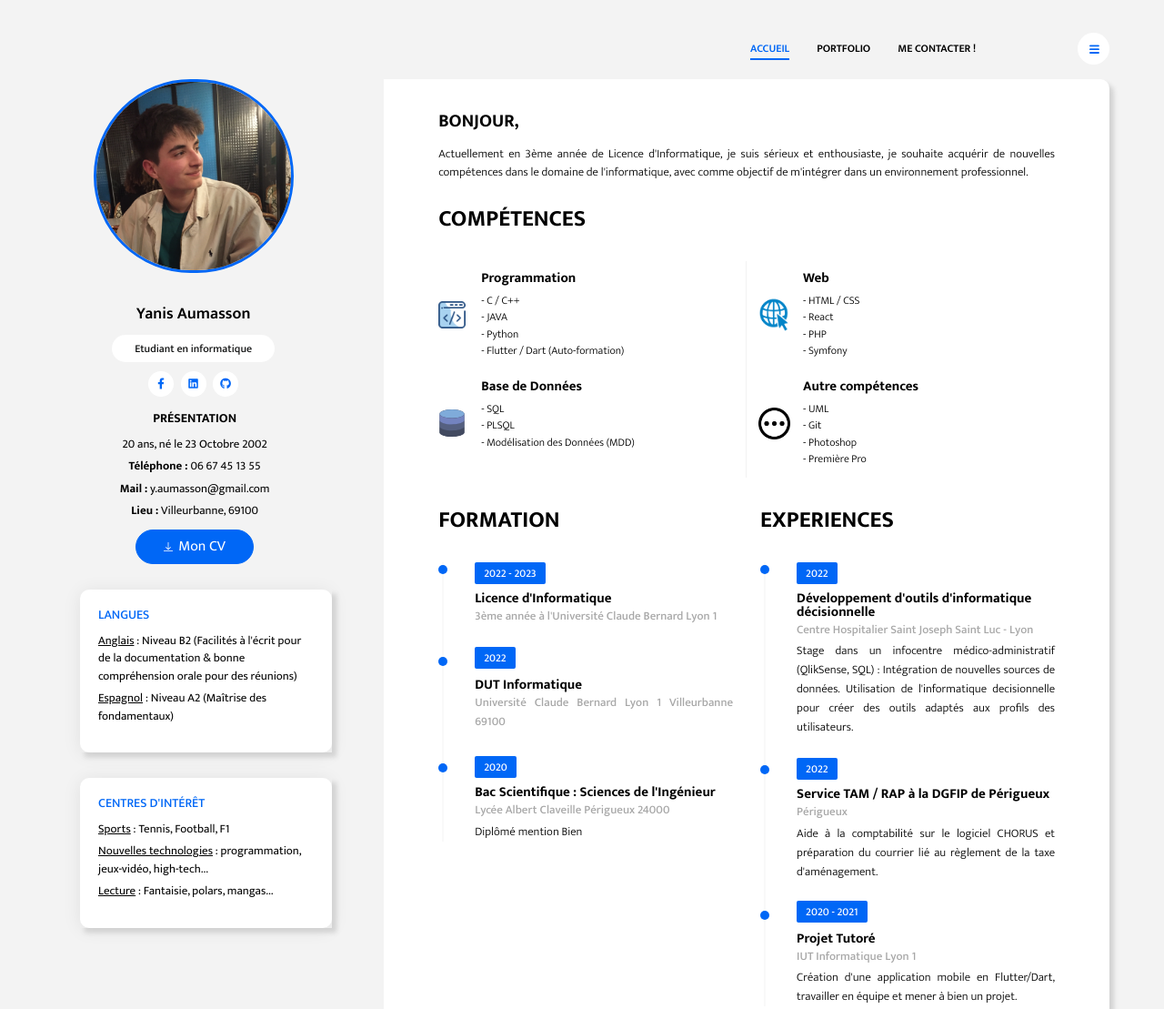
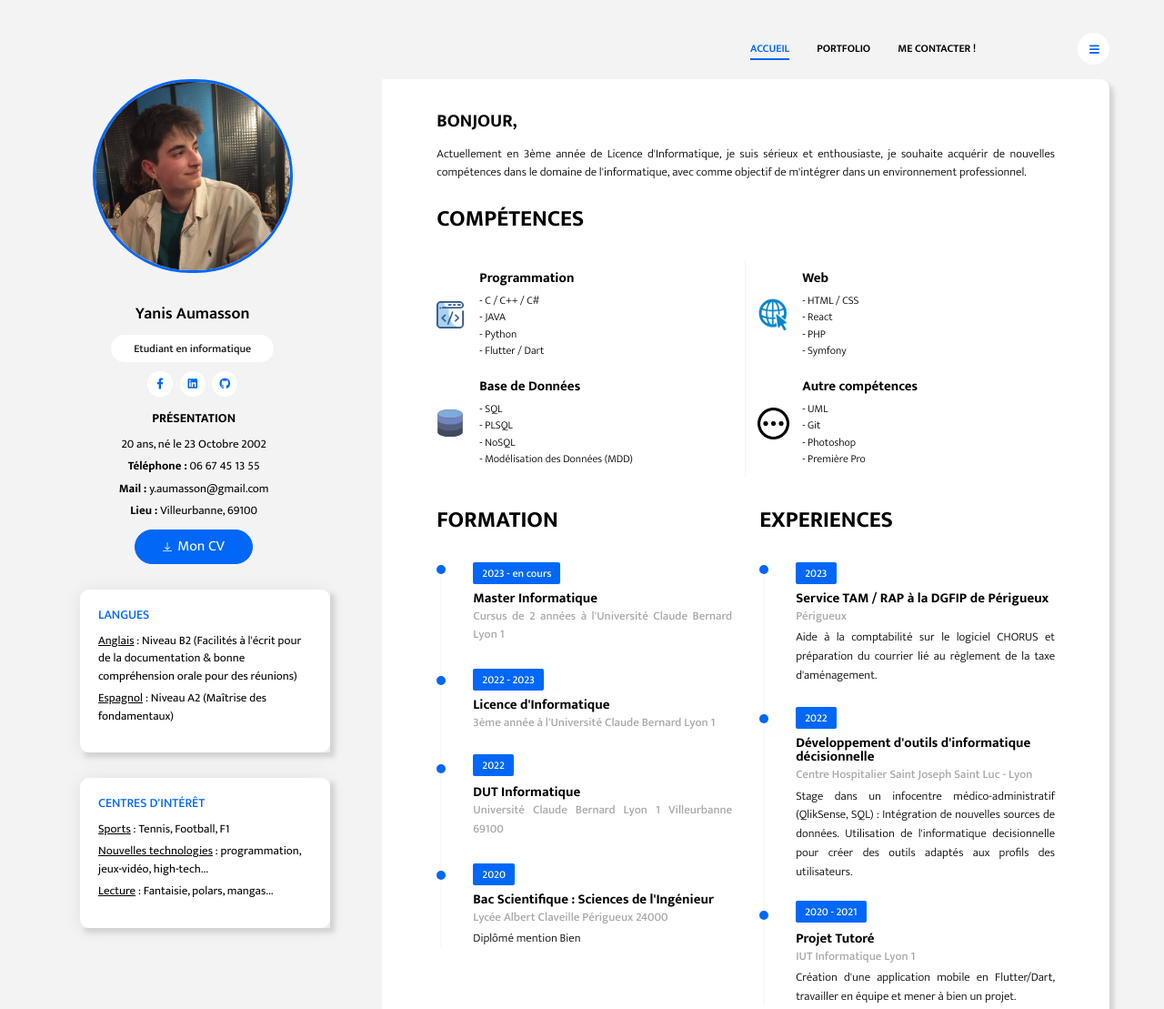
Before and after one commit to yanis37/yanis37.github.io, a website: page index.html in a window 1280 px wide. Shown: the top 1109 px of the page at 91% size. Drawn offline with Linux system fonts and the light colour scheme.

Commit message:
Update index.html

```diff
--- a/index.html
+++ b/index.html
@@ -102,10 +102,10 @@
                         </div>
                         <div class="media-body">
                             <h5 class="service-title">Programmation</h5>
-                            <p class="service-description">- C / C++</p>
+                            <p class="service-description">- C / C++ / C#</p>
                             <p class="service-description">- JAVA</p>
                             <p class="service-description">- Python</p>
-                            <p class="service-description">- Flutter / Dart (Auto-formation)</p>
+                            <p class="service-description">- Flutter / Dart</p>
                         </div>
                     </div>
                     <div class="media service-card col-lg-6">
@@ -128,6 +128,7 @@
                             <h5 class="service-title">Base de Données</h5>
                             <p class="service-description">- SQL</p>
                             <p class="service-description">- PLSQL</p>
+                            <p class="service-description">- NoSQL</p>
                             <p class="service-description">- Modélisation des Données (MDD)</p>
                         </div>
                     </div>
@@ -152,6 +153,14 @@
                     <div class="col-lg-6">
                         <h2 class="section-title">Formation</h2>
                         <ul class="time-line">
+
+                            <li class="time-line-item">
+                                <span class="badge badge-primary">2023 - en cours</span>
+                                <h6 class="time-line-item-title">Master Informatique</h6>
+                                <p class="time-line-item-subtitle">Cursus de 2 années à l'Université Claude Bernard Lyon 1</p>
+
+                            </li>
+
                             <li class="time-line-item">
                                 <span class="badge badge-primary">2022 - 2023</span>
                                 <h6 class="time-line-item-title">Licence d'Informatique</h6>
@@ -180,6 +189,14 @@
                         <ul class="time-line">
 
                             <li class="time-line-item">
+                                <span class="badge badge-primary">2023</span>
+                                <h6 class="time-line-item-title">Service TAM / RAP à la DGFIP de Périgueux</h6>
+                                <p class="time-line-item-subtitle">Périgueux</p>
+                                <p class="time-line-item-content">Aide à la comptabilité sur le logiciel CHORUS et préparation du
+                                    courrier lié au règlement de la taxe d'aménagement.</p>
+                            </li>
+
+                            <li class="time-line-item">
                                 <span class="badge badge-primary">2022</span>
                                 <h6 class="time-line-item-title">Développement d'outils d'informatique décisionnelle</h6>
                                 <p class="time-line-item-subtitle">Centre Hospitalier Saint Joseph Saint Luc - Lyon</p>
@@ -188,13 +205,7 @@
                                 </p>
                             </li>
 
-                            <li class="time-line-item">
-                                <span class="badge badge-primary">2022</span>
-                                <h6 class="time-line-item-title">Service TAM / RAP à la DGFIP de Périgueux</h6>
-                                <p class="time-line-item-subtitle">Périgueux</p>
-                                <p class="time-line-item-content">Aide à la comptabilité sur le logiciel CHORUS et préparation du
-                                    courrier lié au règlement de la taxe d'aménagement.</p>
-                            </li>
+
 
                             <li class="time-line-item">
                                 <span class="badge badge-primary" style="margin-bottom: 10px; margin-top: -3px;">2020 - 2021</span>
```
